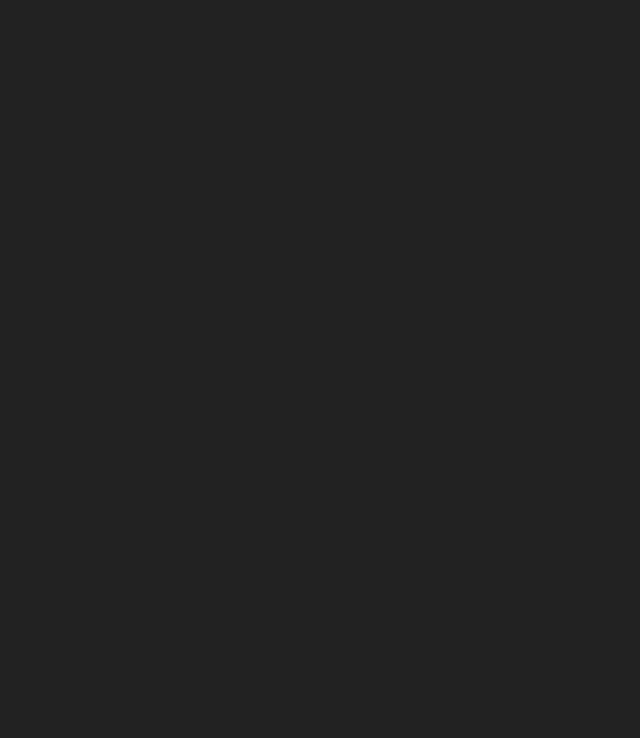
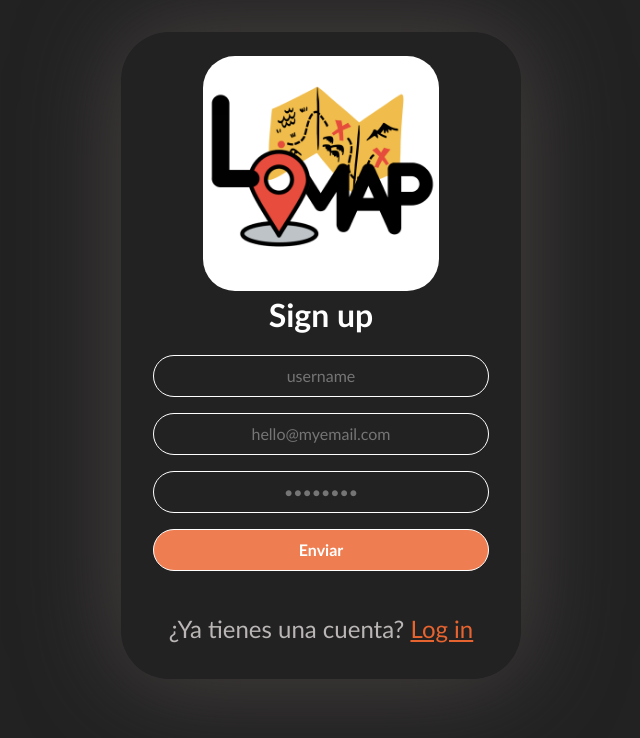
Before and after one commit to jjimenezgarcia/deploy-lomapes6c, a React (Create React App) app in the folder webapp/: page /signup in a window 1280 px wide. Before the commit this address had no page. Shown: the top 738 px of the page, without its empty margins (319-959 px from the left). Built offline with nearby package versions, Linux system fonts and the light colour scheme.

Commit message:
Vista Signup

```diff
--- a/webapp/src/App.tsx
+++ b/webapp/src/App.tsx
@@ -5,6 +5,7 @@
 import MainMenu from "./components/MainMenu/MainMenu";
 import { BrowserRouter as Router, Route, Routes } from "react-router-dom";
 import LoginForm from "./components/LoginPage/LoginPage";
+import SignupForm from "./components/SignupPage/SignupPage";
 
 function App() {
   return (
@@ -24,6 +25,7 @@
           />
           <Route path="/about" element={<div>Sobre Nosotros</div>} />
           <Route path="/login" element={<LoginForm />} />
+          <Route path="/signup" element={<SignupForm />} />
         </Routes>
       </Router>
     </div>
--- /dev/null
+++ b/webapp/src/components/SignupPage/SignupPage.css
@@ -0,0 +1,60 @@
+* {
+  box-sizing: border-box;
+}
+
+.main_form {
+  line-height: 1.5;
+  font-family: "Trebuchet MS", "Lucida Sans Unicode", "Lucida Grande",
+    "Lucida Sans", Arial, sans-serif;
+  align-items: center;
+  display: flex;
+  flex-direction: row;
+  margin: auto;
+  margin-top: 2.5%;
+  margin-bottom: 2.5%;
+  max-width: 25rem;
+}
+
+.signup {
+  box-shadow: 0 0 100px rgb(74, 67, 67);
+  border-radius: 3em;
+  padding: 0.5rem 2rem;
+}
+
+input,
+button {
+  font: inherit;
+  color: #d7dce4;
+  border: 1px solid white;
+  border-radius: 999px;
+  background-color: transparent;
+  text-align: center;
+  outline: 0;
+  padding: 0.5rem 1rem;
+  width: 100%;
+  margin-bottom: 1rem;
+}
+
+button {
+  background-color: #ee7e51;
+  color: white;
+  font-weight: bold;
+  cursor: pointer;
+}
+
+h1 {
+  margin: 0 0 1rem;
+}
+
+img {
+  height: auto;
+  width: 70%;
+  vertical-align: middle;
+  margin-top: 1em;
+  border: none;
+  border-radius: 2em;
+}
+
+a {
+  color: #e76430;
+}
--- /dev/null
+++ b/webapp/src/components/SignupPage/SignupPage.tsx
@@ -0,0 +1,70 @@
+import React, { useState } from "react";
+import "./SignupPage.css";
+import lomap_icon from "../../images/lomap-icon.png";
+import { Link } from "react-router-dom";
+
+function SignupForm() {
+  const [username, setUsername] = useState("");
+  const [email, setEmail] = useState("");
+  const [password, setPassword] = useState("");
+
+  const handleUsernameChange = (event: React.ChangeEvent<HTMLInputElement>) => {
+    setUsername(event.target.value);
+  };
+
+  const handleEmailChange = (event: React.ChangeEvent<HTMLInputElement>) => {
+    setEmail(event.target.value);
+  };
+
+  const handlePasswordChange = (event: React.ChangeEvent<HTMLInputElement>) => {
+    setPassword(event.target.value);
+  };
+
+  const handleSubmit = (event: React.FormEvent<HTMLFormElement>) => {
+    event.preventDefault();
+    console.log("{username: " + username + ", email: " + email + ", password: " + password + "}");
+  };
+
+  return (
+    <div className="main_form">
+      <div className="signup">
+        <img src={lomap_icon} alt="Logo"></img>
+        <h1>Sign up</h1>
+        <form className="form" onSubmit={handleSubmit}>
+          <div className="form_field">
+            <input
+              type="text"
+              value={username}
+              onChange={handleUsernameChange}
+              placeholder="username"
+            />
+          </div>
+          <div className="form_field">
+            <input
+              type="email"
+              value={email}
+              onChange={handleEmailChange}
+              placeholder="hello@myemail.com"
+            />
+          </div>
+          <div className="form_field">
+            <input
+              type="password"
+              value={password}
+              onChange={handlePasswordChange}
+              placeholder="••••••••"
+            />
+          </div>
+          <div className="form_field">
+            <button type="submit">Enviar</button>
+          </div>
+        </form>
+        <p>
+          ¿Ya tienes una cuenta? <Link to="/login">Log in</Link>
+        </p>
+      </div>
+    </div>
+  );
+}
+
+export default SignupForm;
```
